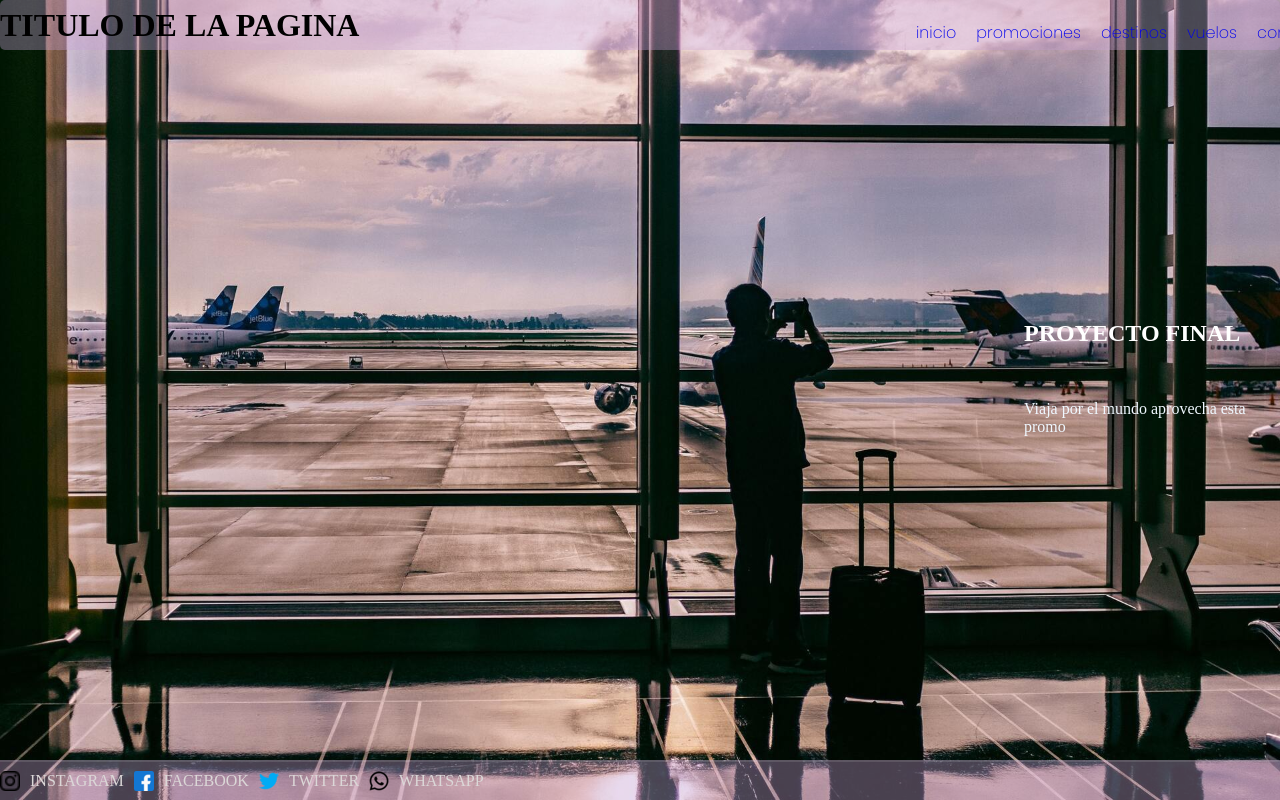
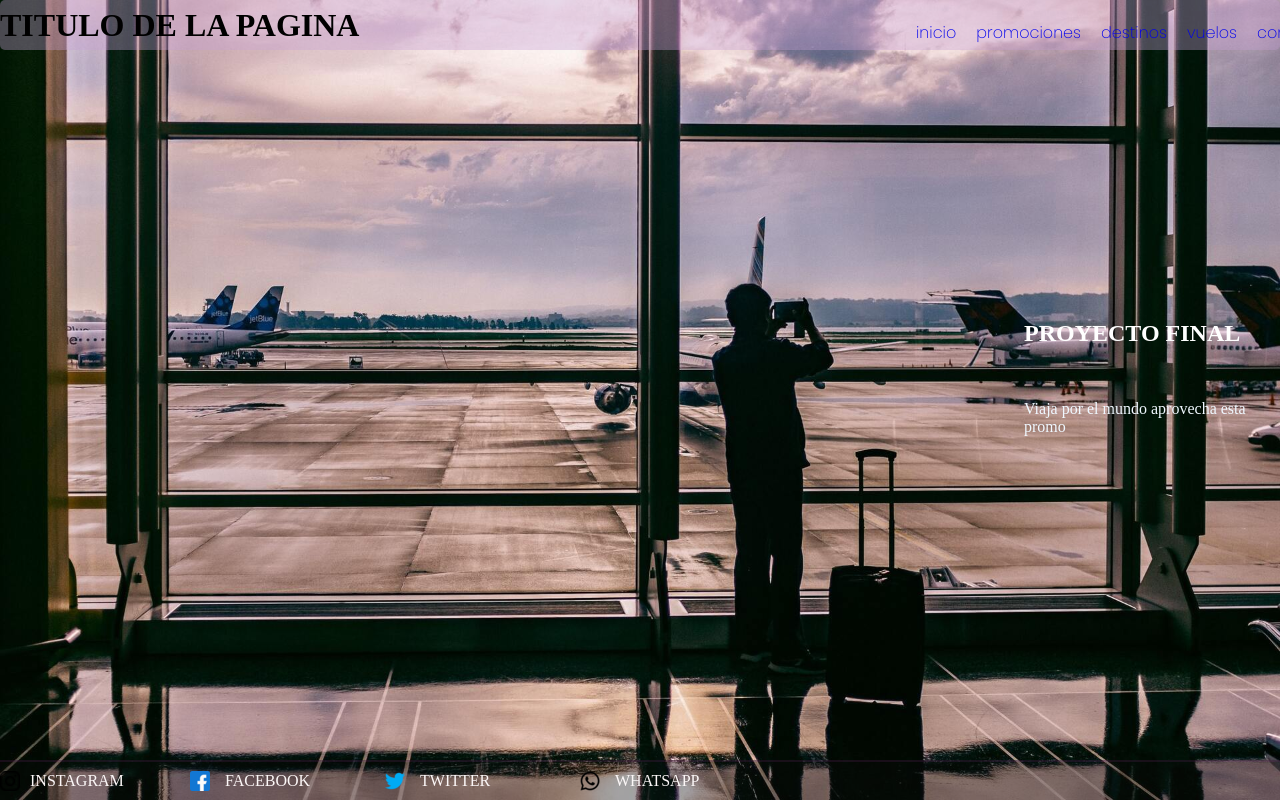
Before and after one commit to Alan-Mansilla/PROYECTO-FINAL.IO, a plain HTML site: page index.html in a window 1280 px wide. Shown: the top 800 px of the page. Drawn offline with Linux system fonts and the light colour scheme; files whose address does not match are found by name.

Commit message:
estuve aplicando grid a mi footer

```diff
--- a/css/style.css
+++ b/css/style.css
@@ -77,21 +77,22 @@ h2{
     }
     footer{
         display: flex;
-        background-color: #c69fd35e;
+        background-color: #0a0a0a5e;
         font-family: 'Poppins',;
         height:40px;
-        border-top: 2px solid rgba(250, 250, 250, 0.11);
-        position: fixed;
+        border-top: 2px solid rgba(190, 70, 190, 0.11);
+        position: absolute;
         left: 0;
         bottom: 0;
         width: 100%
     }
     .iconos a{
-        color: rgb(219, 215, 215);
+        color: rgb(252, 247, 247);
     }
     .iconos{
-        color: rgb(238, 231, 231);
-        display: flex;
+        color: rgba(253, 252, 255, 0.945);
+        display: grid;
+        grid-template-columns:20px 150px 25px 150px 25px 150px 25px 100px;
         justify-content: center;
         align-items: center;
         gap: 10px;
--- a/index.html
+++ b/index.html
@@ -31,7 +31,7 @@
 
                 </section>
         </main>
-        <footer>
+        <footer class="hd1">
             <div class="iconos">
                 <img src="../proyecto-final/assets/img/logotipo-de-instagram.png" alt="">
                 <a href="https://www.instagram.com/">INSTAGRAM</a>
```
